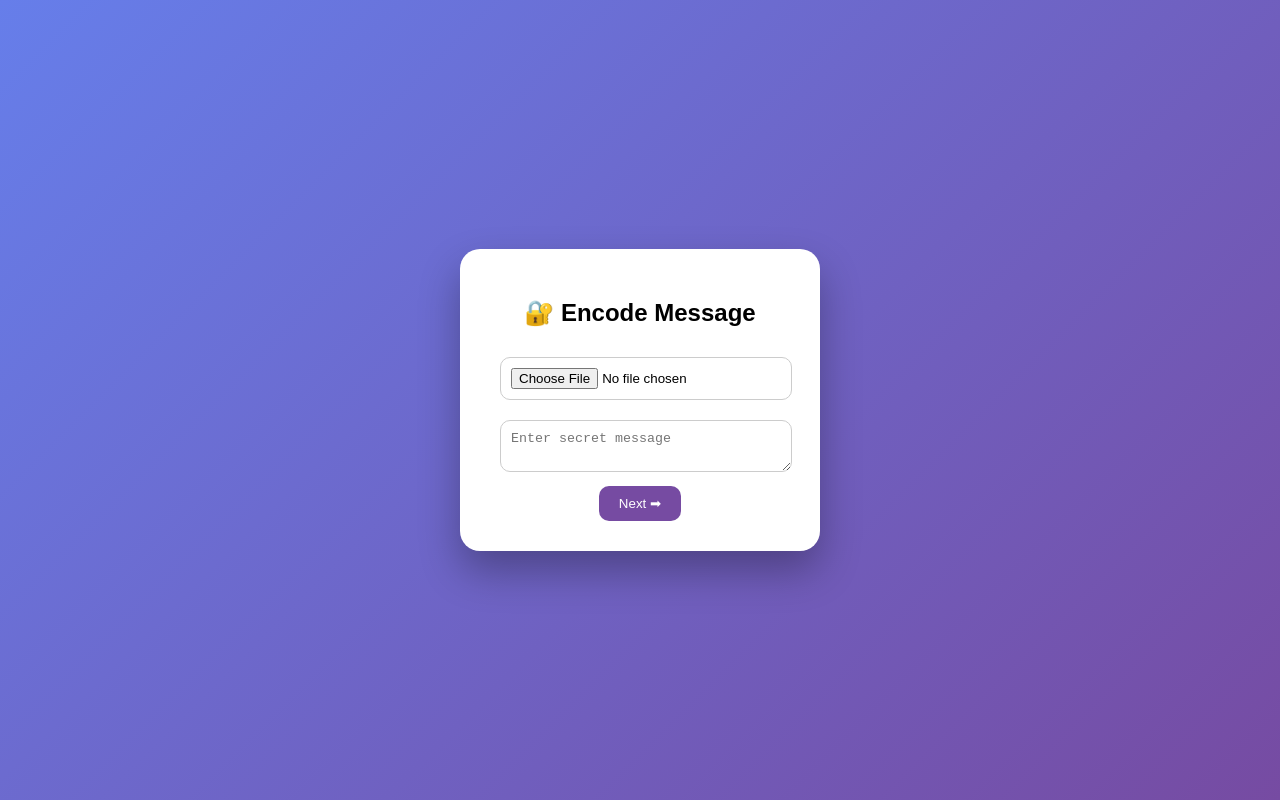
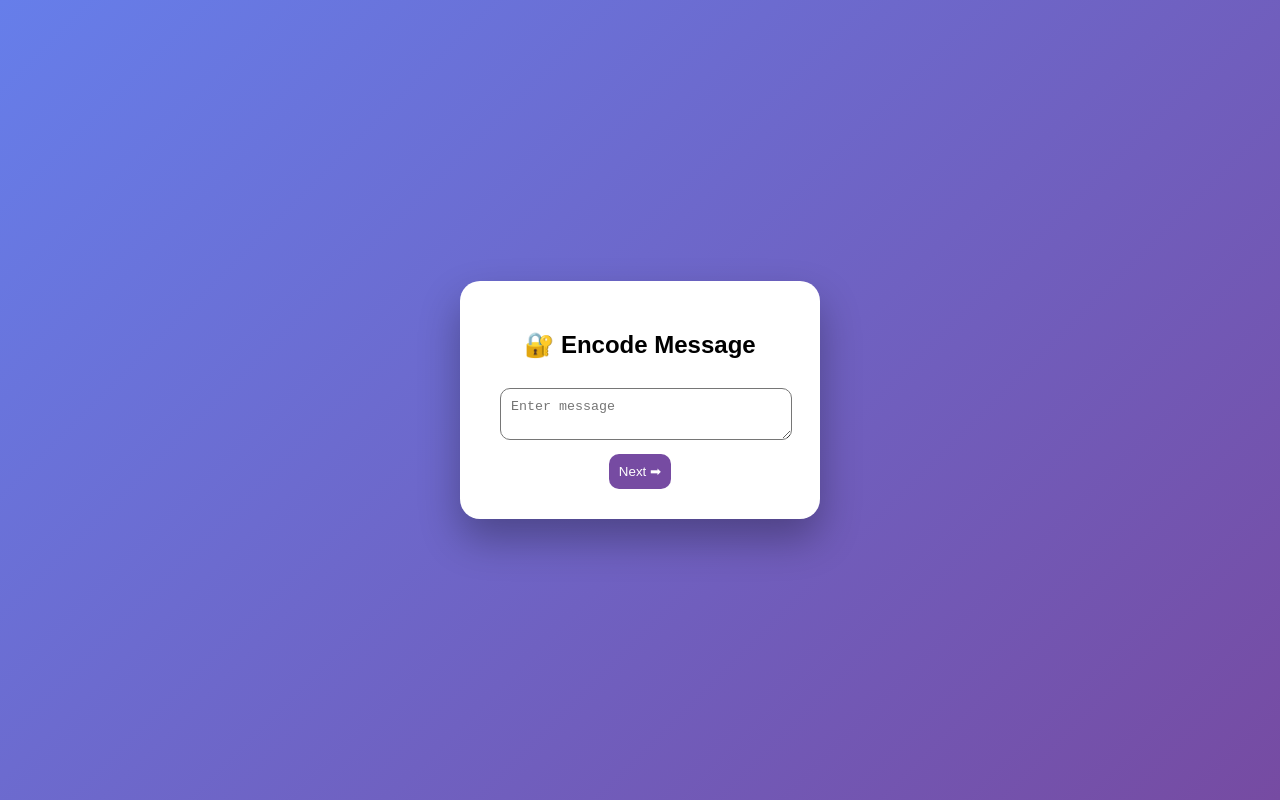
Before and after one commit to Rishitha-777/stego-app, a plain HTML site: page index.html in a window 1280 px wide. Drawn offline with Linux system fonts and the light colour scheme.

Commit message:
Update index.html

```diff
--- a/index.html
+++ b/index.html
@@ -2,7 +2,6 @@
 <html>
 <head>
 <title>StegApp 🔐</title>
-<link rel="icon" href="https://cdn-icons-png.flaticon.com/512/3064/3064197.png">
 <style>
 body{
   margin:0;
@@ -21,32 +20,27 @@ body{
   text-align:center;
   width:300px;
 }
-textarea,input{
+textarea{
   width:90%;
   padding:10px;
   margin:10px;
   border-radius:10px;
-  border:1px solid #ccc;
 }
 button{
   background:#764ba2;
   color:white;
+  padding:10px;
   border:none;
-  padding:10px 20px;
   border-radius:10px;
-  cursor:pointer;
 }
-button:hover{background:#5a3db5;}
 </style>
 </head>
 <body>
 <div class="card">
 <h2>🔐 Encode Message</h2>
-<input type="file" id="img">
-<textarea id="msg" placeholder="Enter secret message"></textarea>
-<button id="nextBtn">Next ➡</button>
+<textarea id="msg" placeholder="Enter message"></textarea>
+<button onclick="encode()">Next ➡</button>
 </div>
-
 <script src="script.js"></script>
 </body>
 </html>
```
